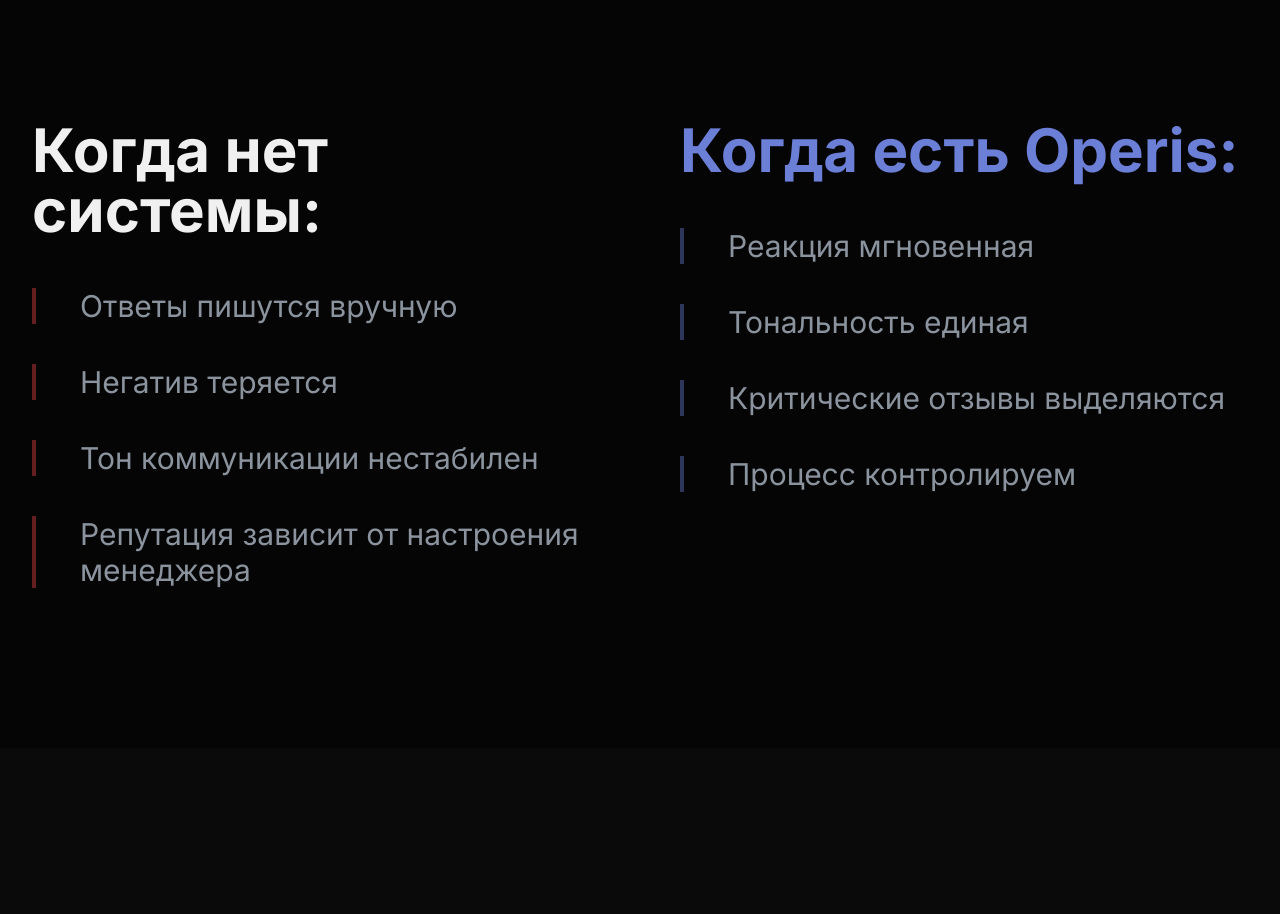
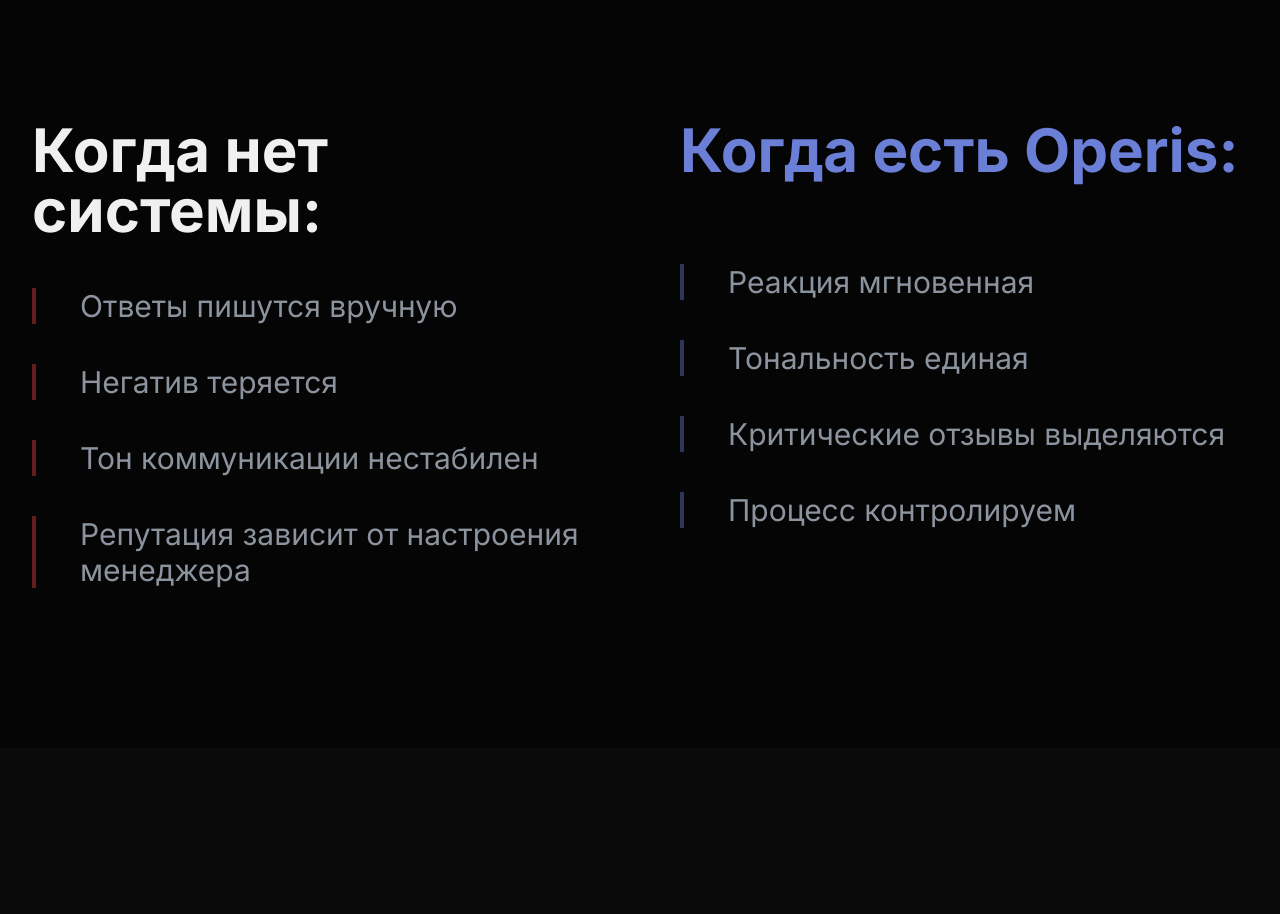
Before and after one commit to som1one/AI-Automation-, a React (Vite) app: page /reputation-control in a window 1280 px wide. Shown: the part 840-1754 px from the top of the page. Built offline with nearby package versions, Linux system fonts and the light colour scheme.

Commit message:
Align headings and lists in comparison block

```diff
--- a/src/pages/ReputationControlPage.tsx
+++ b/src/pages/ReputationControlPage.tsx
@@ -140,16 +140,16 @@
         {/* 2. Проблемный блок */}
         <section className="section relative overflow-hidden" style={{ backgroundColor: '#050505' }}>
           <div className="max-w-7xl mx-auto px-4 sm:px-6 lg:px-8">
-            <div className="grid grid-cols-1 md:grid-cols-2 gap-16 md:gap-20 items-start">
+            <div className="grid grid-cols-1 md:grid-cols-2 gap-16 md:gap-20">
               {/* Когда нет системы */}
               <motion.div
                 initial={{ opacity: 0, x: -20 }}
                 whileInView={{ opacity: 1, x: 0 }}
                 viewport={{ once: true }}
                 transition={{ duration: 0.6 }}
-                className="flex flex-col"
+                className="flex flex-col h-full"
               >
-                <h3 className="text-4xl sm:text-5xl md:text-6xl font-bold mb-12 text-foreground leading-tight">
+                <h3 className="text-4xl sm:text-5xl md:text-6xl font-bold mb-12 text-foreground leading-tight min-h-[4rem] sm:min-h-[5rem] md:min-h-[6rem] flex items-start">
                   Когда нет системы:
                 </h3>
                 <div className="space-y-10">
@@ -175,9 +175,9 @@
                 whileInView={{ opacity: 1, x: 0 }}
                 viewport={{ once: true }}
                 transition={{ duration: 0.6 }}
-                className="flex flex-col"
+                className="flex flex-col h-full"
               >
-                <h3 className="text-4xl sm:text-5xl md:text-6xl font-bold mb-12 text-primary leading-tight">
+                <h3 className="text-4xl sm:text-5xl md:text-6xl font-bold mb-12 text-primary leading-tight min-h-[4rem] sm:min-h-[5rem] md:min-h-[6rem] flex items-start">
                   Когда есть Operis:
                 </h3>
                 <div className="space-y-10">
```
